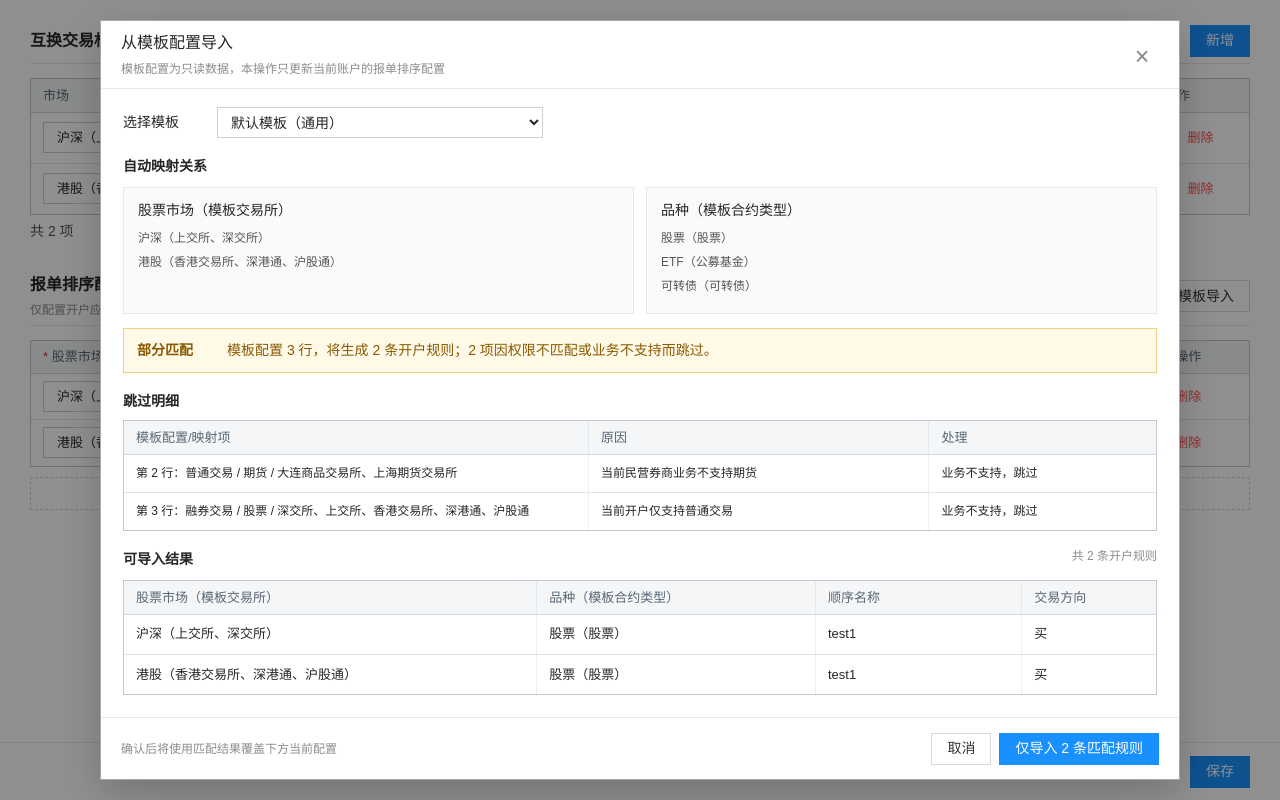
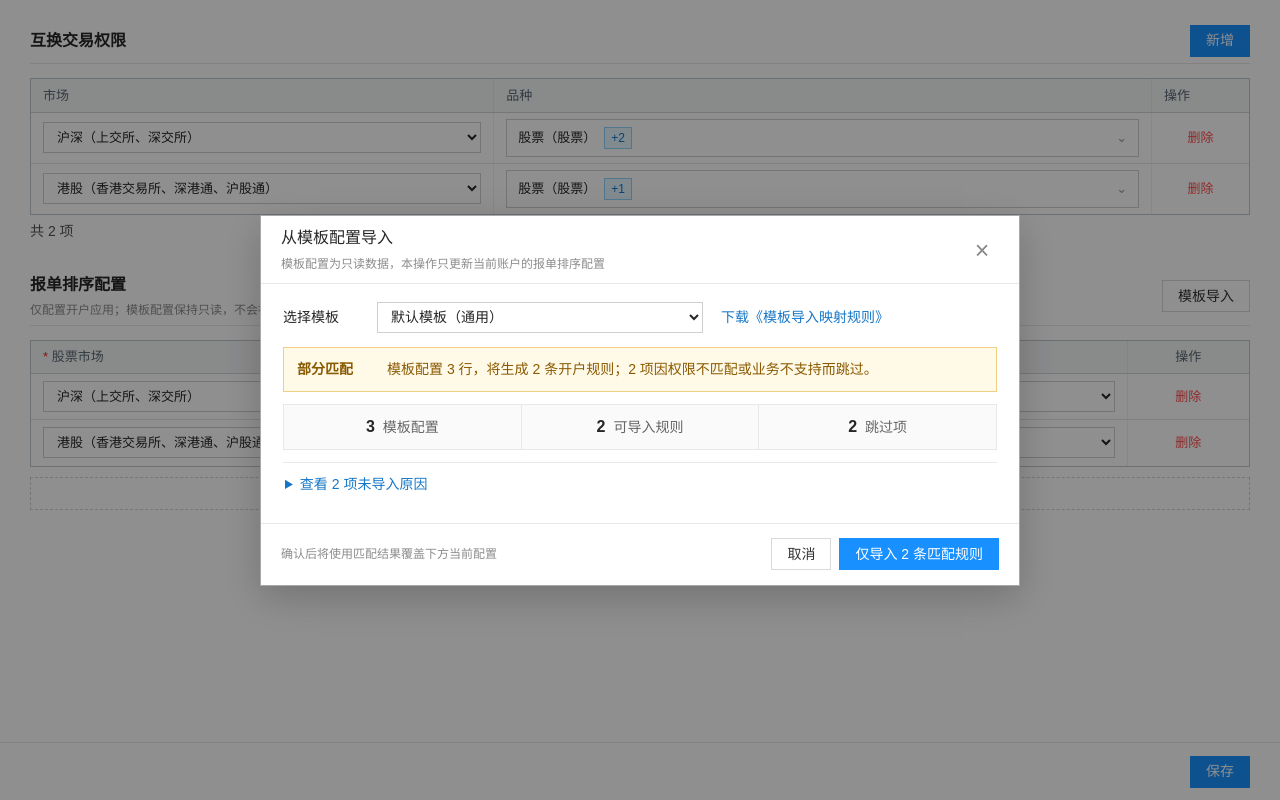
Before and after one commit to ldy-66/bct-account-routing-config, a Next.js app: page / in a window 1280 px wide. Both pictures are taken after a click on the button "模板导入". Built offline with nearby package versions, Linux system fonts and the light colour scheme.

Commit message:
Simplify template import guidance

```diff
--- a/app/globals.css
+++ b/app/globals.css
@@ -61,39 +61,31 @@ td select:disabled { color:#aaa; background:#f5f5f5; }
 .toast { position:fixed; z-index:30; top:20px; left:50%; transform:translateX(-50%); padding:9px 14px; color:#389e0d; border:1px solid #b7eb8f; background:#f6ffed; box-shadow:0 6px 18px rgba(0,0,0,.12); }
 
 .modal-mask { position:fixed; inset:0; z-index:20; display:grid; place-items:center; padding:20px; background:rgba(0,0,0,.44); }
-.import-dialog { width:min(1080px,100%); max-height:calc(100vh - 40px); display:flex; flex-direction:column; border:1px solid #a8a8a8; background:#fff; box-shadow:0 12px 38px rgba(0,0,0,.2); }
+.import-dialog { width:min(760px,100%); max-height:calc(100vh - 40px); display:flex; flex-direction:column; border:1px solid #a8a8a8; background:#fff; box-shadow:0 12px 38px rgba(0,0,0,.2); }
 .dialog-titlebar { min-height:64px; display:flex; align-items:center; padding:10px 20px; border-bottom:1px solid var(--light-border); }
 .dialog-titlebar h2 { margin:0; font-size:16px; font-weight:500; }
 .dialog-titlebar p { margin:5px 0 0; color:var(--muted); font-size:12px; }
 .dialog-titlebar button { margin-left:auto; width:34px; height:34px; padding:0; border:0; color:#888; background:transparent; font-size:25px; }
 .dialog-content { overflow:auto; padding:18px 22px 22px; }
+.template-row { display:flex; align-items:center; gap:18px; }
 .template-field { width:420px; display:grid; grid-template-columns:84px 1fr; align-items:center; gap:10px; }
-.dialog-content h3 { margin:18px 0 10px; font-size:14px; font-weight:600; }
-.mapping-grid { display:grid; grid-template-columns:1fr 1fr; gap:12px; }
-.mapping-card { padding:12px 14px; border:1px solid var(--light-border); background:#fafafa; }
-.mapping-card>b { display:block; margin-bottom:8px; font-weight:500; }
-.mapping-card p { margin:6px 0; color:#555; font-size:12px; line-height:1.5; }
+.mapping-download { color:#1677c8; white-space:nowrap; text-decoration:none; }
+.mapping-download:hover { text-decoration:underline; }
 .import-status { display:grid; grid-template-columns:82px 1fr; gap:8px; align-items:start; margin-top:14px; padding:11px 13px; border:1px solid; line-height:1.5; }
 .import-status b { font-weight:600; }
 .import-status.success { color:#2e7d32; border-color:#b7dfbb; background:#f3fbf4; }
 .import-status.warning { color:#8a5a00; border-color:#f0cf82; background:#fff9e8; }
 .import-status.error { color:#b42318; border-color:#f0b5b0; background:#fff2f0; }
-.issue-panel h3 { margin-bottom:8px; }
-.issue-table-wrap { margin-top:0; max-height:180px; overflow:auto; }
-.issue-table { min-width:760px; }
-.issue-table th:nth-child(1) { width:45%; }
-.issue-table th:nth-child(2) { width:33%; }
-.issue-table th:nth-child(3) { width:22%; }
-.issue-table td { height:38px; font-size:12px; }
-.preview-heading { display:flex; align-items:center; }
-.preview-heading span { margin-left:auto; color:var(--muted); font-size:12px; }
-.preview-table-wrap { margin-top:0; }
-.preview-table { min-width:760px; }
-.preview-table th:nth-child(1) { width:40%; }
-.preview-table th:nth-child(2) { width:27%; }
-.preview-table th:nth-child(3) { width:20%; }
-.preview-table th:nth-child(4) { width:13%; }
-.preview-table td { height:40px; }
+.import-summary { display:flex; margin-top:12px; border:1px solid var(--light-border); background:#fafafa; }
+.import-summary span { flex:1; padding:10px 13px; color:#666; text-align:center; border-right:1px solid var(--light-border); }
+.import-summary span:last-child { border-right:0; }
+.import-summary b { margin-right:4px; color:#262626; font-size:16px; }
+.issue-details { margin-top:12px; border-top:1px solid var(--light-border); }
+.issue-details summary { padding:11px 2px 6px; color:#1677c8; }
+.issue-details ul { max-height:180px; margin:4px 0 0; padding:0 0 0 20px; overflow:auto; }
+.issue-details li { margin:7px 0; color:#666; font-size:12px; line-height:1.5; }
+.issue-details li span { margin-right:8px; }
+.issue-details li b { color:#555; font-weight:400; }
 .dialog-footer { min-height:62px; display:flex; align-items:center; justify-content:flex-end; gap:8px; padding:0 20px; border-top:1px solid var(--light-border); }
 .dialog-footer>span { margin-right:auto; color:var(--muted); font-size:12px; }
 
@@ -107,8 +99,7 @@ td select:disabled { color:#aaa; background:#f5f5f5; }
   .page-footer { padding:0 12px; }
   .modal-mask { padding:5px; }
   .import-dialog { max-height:calc(100vh - 10px); }
-  .mapping-grid { grid-template-columns:1fr; }
+  .template-row { align-items:flex-start; flex-direction:column; gap:10px; }
   .template-field { width:100%; grid-template-columns:74px 1fr; }
-  .preview-heading { align-items:flex-start; flex-direction:column; }
-  .preview-heading span { margin-left:0; }
+  .import-summary span { padding:9px 5px; font-size:12px; }
 }
--- a/app/page.tsx
+++ b/app/page.tsx
@@ -321,7 +321,7 @@ export default function Home() {
       </section>
 
       <footer className="page-footer"><button className="save-button" onClick={save}>保存</button></footer>
-      {importOpen && <ImportDialog permissions={permissions} selectedTemplate={selectedTemplate} setSelectedTemplate={setSelectedTemplate} analysis={importAnalysis} onCancel={() => setImportOpen(false)} onImport={importTemplate} />}
+      {importOpen && <ImportDialog selectedTemplate={selectedTemplate} setSelectedTemplate={setSelectedTemplate} analysis={importAnalysis} onCancel={() => setImportOpen(false)} onImport={importTemplate} />}
       {toast && <div className="toast">✓ {toast}</div>}
     </main>
   );
@@ -334,7 +334,7 @@ function ProductSelect({ permission, open, onToggle, onChange }: { permission: P
   </div>;
 }
 
-function ImportDialog({ permissions, selectedTemplate, setSelectedTemplate, analysis, onCancel, onImport }: { permissions: Permission[]; selectedTemplate: string; setSelectedTemplate: (name: string) => void; analysis: ImportAnalysis; onCancel: () => void; onImport: () => void }) {
+function ImportDialog({ selectedTemplate, setSelectedTemplate, analysis, onCancel, onImport }: { selectedTemplate: string; setSelectedTemplate: (name: string) => void; analysis: ImportAnalysis; onCancel: () => void; onImport: () => void }) {
   const statusCopy = analysis.status === "success"
     ? `模板配置 ${analysis.sourceRowCount} 行均可匹配，将生成 ${analysis.preview.length} 条开户规则。`
     : analysis.status === "warning"
@@ -344,12 +344,9 @@ function ImportDialog({ permissions, selectedTemplate, setSelectedTemplate, anal
     <section className="import-dialog" role="dialog" aria-modal="true" aria-labelledby="import-title">
       <header className="dialog-titlebar"><div><h2 id="import-title">从模板配置导入</h2><p>模板配置为只读数据，本操作只更新当前账户的报单排序配置</p></div><button aria-label="关闭" onClick={onCancel}>×</button></header>
       <div className="dialog-content">
-        <label className="template-field"><span>选择模板</span><select value={selectedTemplate} onChange={(event) => setSelectedTemplate(event.target.value)}>{sourceTemplates.map((item) => <option key={item.name} value={item.name}>{item.name}（{item.remark}）</option>)}</select></label>
-
-        <h3>自动映射关系</h3>
-        <div className="mapping-grid">
-          <div className="mapping-card"><b>股票市场（模板交易所）</b>{permissions.map((permission) => <p key={permission.id}>{marketLabel(permission.market)}</p>)}</div>
-          <div className="mapping-card"><b>品种（模板合约类型）</b>{allProducts.map((product) => <p key={product}>{productLabel(product)}</p>)}</div>
+        <div className="template-row">
+          <label className="template-field"><span>选择模板</span><select value={selectedTemplate} onChange={(event) => setSelectedTemplate(event.target.value)}>{sourceTemplates.map((item) => <option key={item.name} value={item.name}>{item.name}（{item.remark}）</option>)}</select></label>
+          <a className="mapping-download" href="/template-import-mapping-guide.docx" download="报单排序模板导入映射规则.docx">下载《模板导入映射规则》</a>
         </div>
 
         <div className={`import-status ${analysis.status}`} role={analysis.status === "error" ? "alert" : "status"}>
@@ -357,23 +354,16 @@ function ImportDialog({ permissions, selectedTemplate, setSelectedTemplate, anal
           <span>{statusCopy}</span>
         </div>
 
-        {!!analysis.issues.length && <div className="issue-panel">
-          <h3>跳过明细</h3>
-          <div className="table-wrap issue-table-wrap">
-            <table className="issue-table">
-              <thead><tr><th>模板配置/映射项</th><th>原因</th><th>处理</th></tr></thead>
-              <tbody>{analysis.issues.map((issue, index) => <tr key={`${issue.source}-${index}`}><td>{issue.source}</td><td>{issue.reason}</td><td>{issue.kind === "permission" ? "权限不匹配，跳过" : "业务不支持，跳过"}</td></tr>)}</tbody>
-            </table>
-          </div>
-        </div>}
+        <div className="import-summary" aria-label="导入校验摘要">
+          <span><b>{analysis.sourceRowCount}</b> 模板配置</span>
+          <span><b>{analysis.preview.length}</b> 可导入规则</span>
+          <span><b>{analysis.issues.length}</b> 跳过项</span>
+        </div>
 
-        <div className="preview-heading"><h3>可导入结果</h3><span>共 {analysis.preview.length} 条开户规则</span></div>
-        <div className="table-wrap preview-table-wrap">
-          <table className="preview-table">
-            <thead><tr><th>股票市场（模板交易所）</th><th>品种（模板合约类型）</th><th>顺序名称</th><th>交易方向</th></tr></thead>
-            <tbody>{analysis.preview.map((rule) => <tr key={rule.id}><td>{marketLabel(rule.market as Market)}</td><td>{productLabel(rule.product as Product)}</td><td>{rule.routeTemplate}</td><td>{rule.direction}</td></tr>)}{!analysis.preview.length && <tr><td colSpan={4} className="empty-cell">当前权限与该模板没有可导入的匹配项</td></tr>}</tbody>
-          </table>
-        </div>
+        {!!analysis.issues.length && <details className="issue-details">
+          <summary>查看 {analysis.issues.length} 项未导入原因</summary>
+          <ul>{analysis.issues.map((issue, index) => <li key={`${issue.source}-${index}`}><span>{issue.source}</span><b>{issue.reason}</b></li>)}</ul>
+        </details>}
       </div>
       <footer className="dialog-footer"><span>{analysis.preview.length ? "确认后将使用匹配结果覆盖下方当前配置" : "请更换模板或调整上方交易权限"}</span><button className="secondary-button" onClick={onCancel}>取消</button><button className="save-button" disabled={!analysis.preview.length} onClick={onImport}>{analysis.status === "warning" ? `仅导入 ${analysis.preview.length} 条匹配规则` : analysis.preview.length ? `确认导入 ${analysis.preview.length} 条` : "无可导入规则"}</button></footer>
     </section>
```
Also changed, not shown: 2 other files (tests, documents, lock files or other folders).
